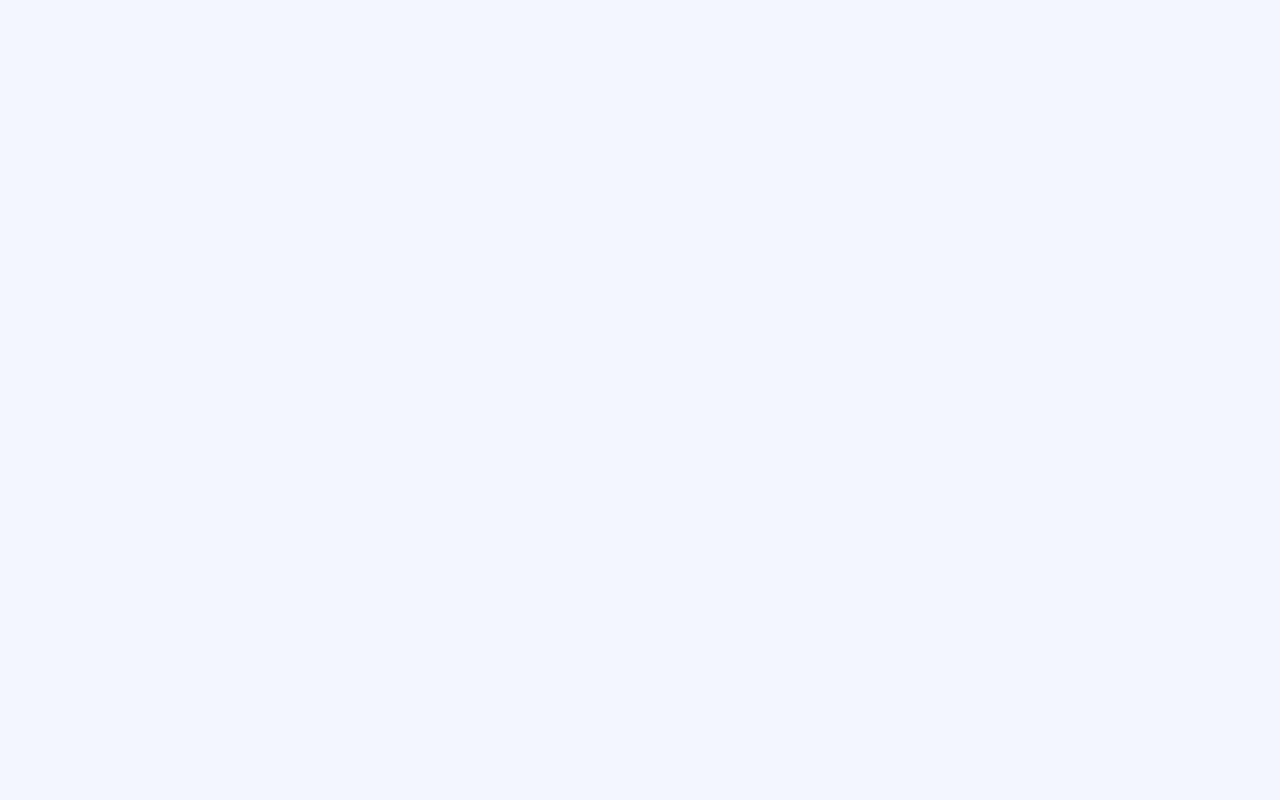
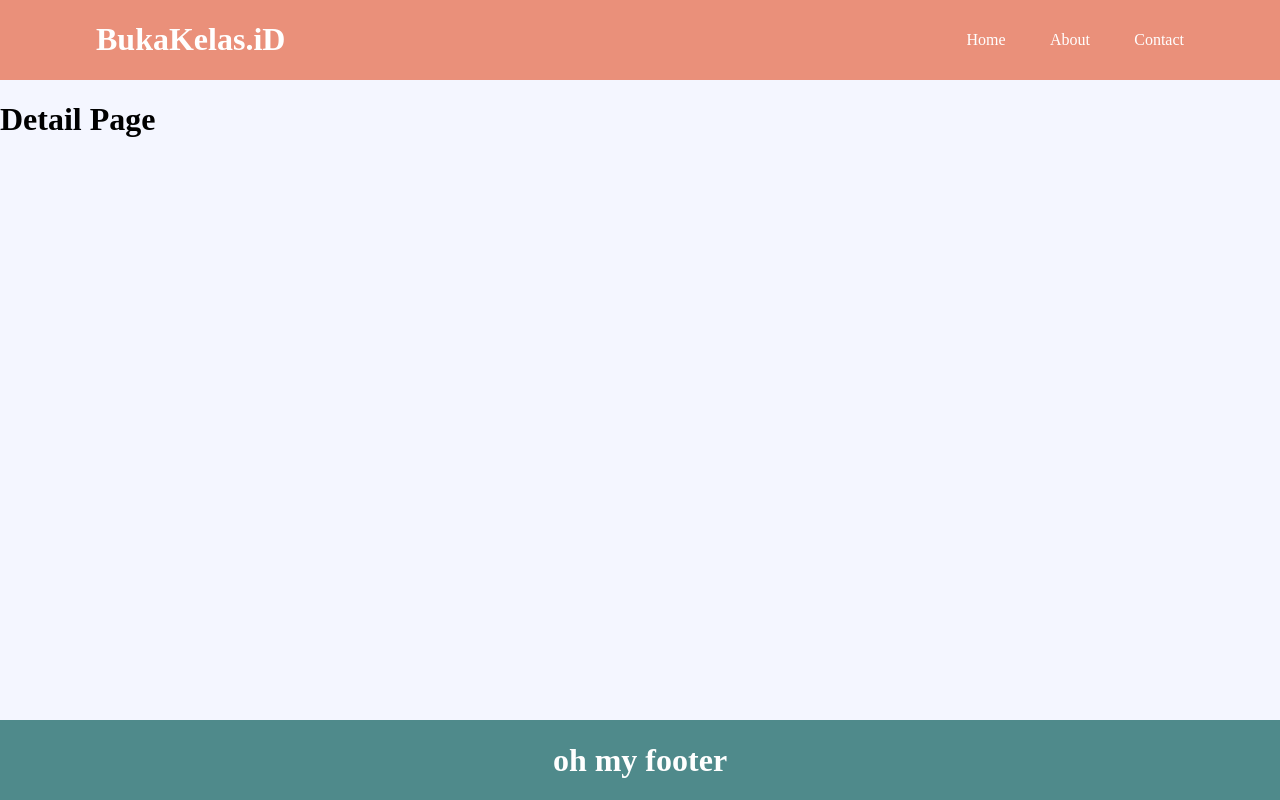
Before and after one commit to ujangaris/React-router, a React (Vite) app: page /detail/1 in a window 1280 px wide. Built offline with nearby package versions, Linux system fonts and the light colour scheme.

Commit message:
Membuat Halaman Detail

```diff
--- a/src/routes/Router.jsx
+++ b/src/routes/Router.jsx
@@ -4,6 +4,7 @@ import { Route } from "react-router-dom"
 import Home from "../views/Home"
 import About from "../views/About"
 import Contact from "../views/Contact"
+import Detail from "../views/Datail"
 
 const Routes = () => {
   return (
@@ -11,6 +12,7 @@ const Routes = () => {
       <Route exact path="/" component={Home} />
       <Route path="/about" component={About} />
       <Route path="/contact" component={Contact} />
+      <Route path="/detail/:id" component={Detail} />
     </React.Fragment>
   )
 }
--- /dev/null
+++ b/src/views/Datail.jsx
@@ -0,0 +1,15 @@
+// rfe
+import React from "react"
+import MainLayout from "../layouts/MainLayout"
+
+const Detail = () => {
+  return (
+    <MainLayout>
+      <div>
+        <h1>Detail Page</h1>
+      </div>
+    </MainLayout>
+  )
+}
+
+export default Detail
--- a/src/views/Home.jsx
+++ b/src/views/Home.jsx
@@ -6,6 +6,7 @@ import Bootstrap from "../assets/images/Bootstrap.jpg"
 import ReactImage from "../assets/images/React.png"
 import MongoDb from "../assets/images/MongoDb.png"
 import MainLayout from "../layouts/MainLayout"
+import { Link } from "react-router-dom"
 
 class Home extends Component {
   // deklarasi state ,yang isinya array of object
@@ -52,8 +53,10 @@ class Home extends Component {
           {/* menampilkan daftar skill pada halaman web */}
           {skills.map((item) => (
             <div key={item.id} style={card}>
-              <img src={item.image} alt={item.name} style={img} />
-              <h3>{item.name}</h3>
+              <Link to={`/detail/${item.id}`}>
+                <img src={item.image} alt={item.name} style={img} />
+                <h3>{item.name}</h3>
+              </Link>
             </div>
           ))}
         </div>
```
Also changed, not shown: 1 other file (tests, documents, lock files or other folders).
